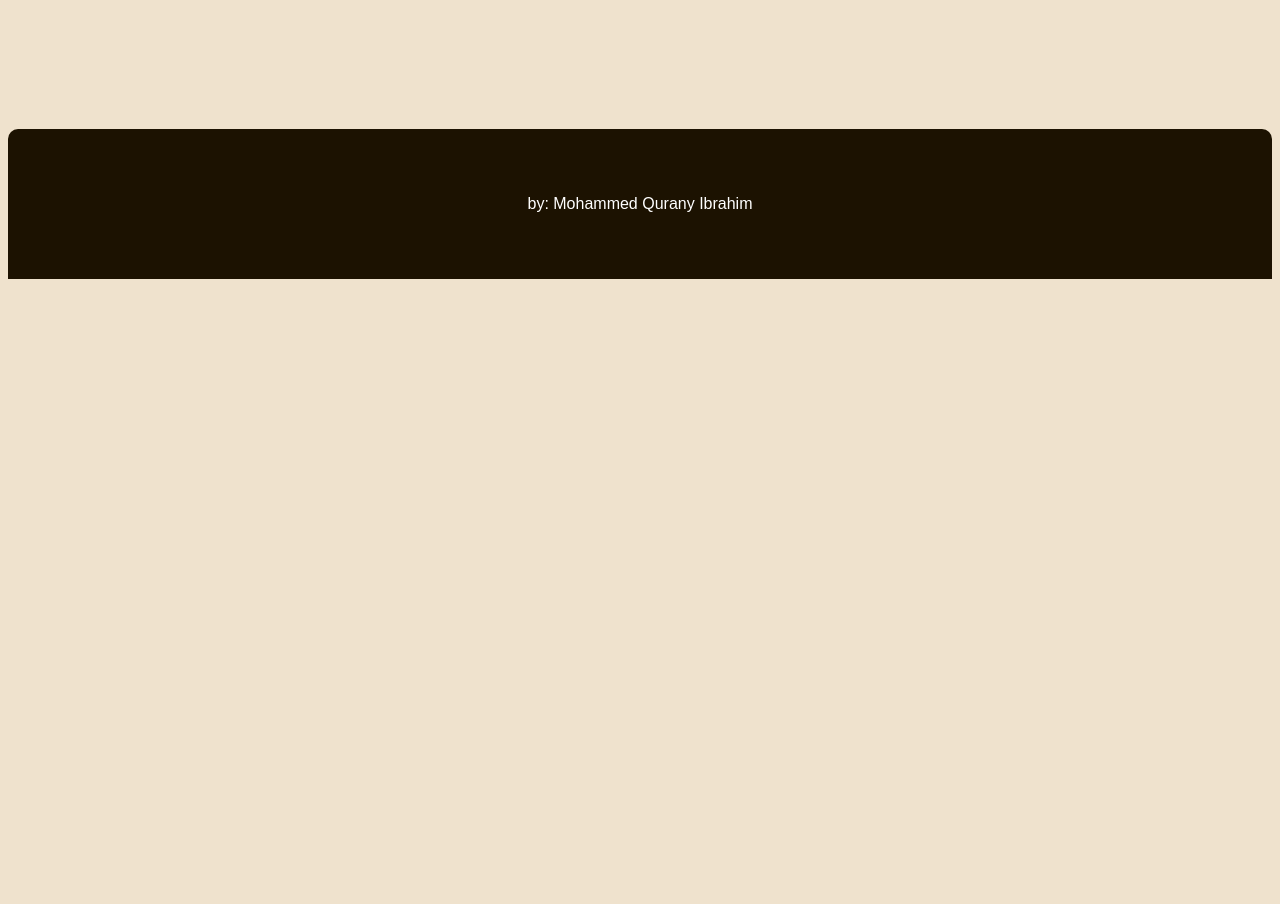
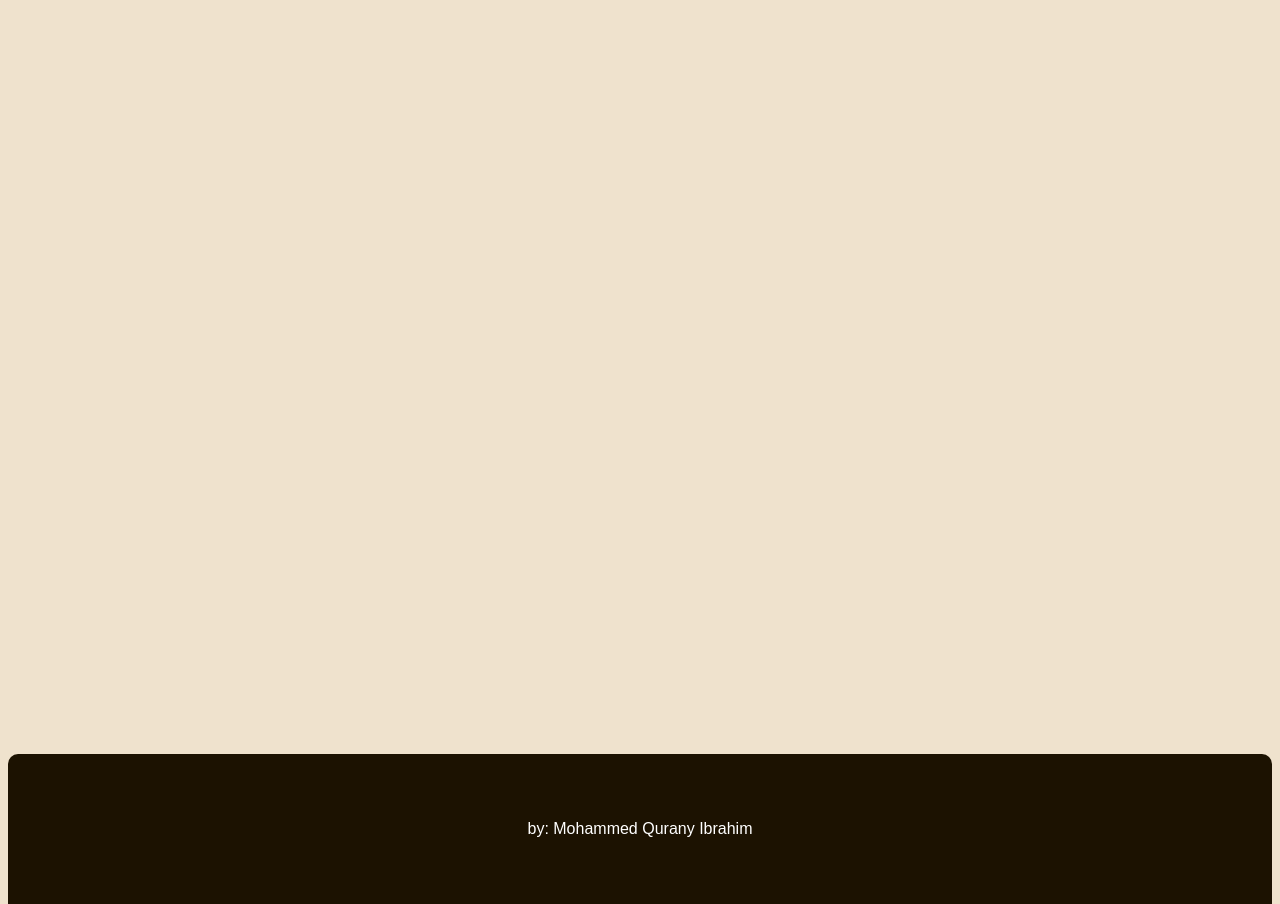
Before and after one commit to mm232323/portfolio, a React (Vite) app: page / in a window 1280 px wide. Shown: the part 3760-4664 px from the top of the page. Before the commit the page ends 4500 px from the top, so only its background shows below. Built offline with nearby package versions, Linux system fonts and the light colour scheme; a web font is replaced by a local one.

Commit message:
fix styling pug

```diff
--- a/components/project/Project.jsx
+++ b/components/project/Project.jsx
@@ -24,6 +24,7 @@ export default function Project({ project, id }) {
         initial="hide"
         animate="show"
         exit="hide"
+        alt="project img"
       />
       <div className={styles.details}>
         <motion.h1
--- a/src/App.jsx
+++ b/src/App.jsx
@@ -79,7 +79,7 @@ function App() {
                   opportunities, please feel free to reach out to me at your
                   convenience.
                 </motion.p>
-                <motion.img src="/aboutPic.png" />
+                <img src="/aboutPic.png" alt="about img" />
               </motion.div>
             </>
           )}
@@ -147,7 +147,7 @@ function App() {
         )}
       </AnimatePresence>
       <center>
-        <div className="footer">
+        <div className="footer" style={{ top: scrollY < 3500 ? 665 : 40 }}>
           <p>by: Mohammed Qurany Ibrahim</p>
         </div>
       </center>
--- a/src/index.css
+++ b/src/index.css
@@ -5,7 +5,6 @@
   --sub-text:#41250C;
   --sub-text-darker:#2b1705;
   --timing:cubic-bezier(.72,-0.01,.24,1.02);
-  height:4500px;
 }
 header {
   display:flex;
```
